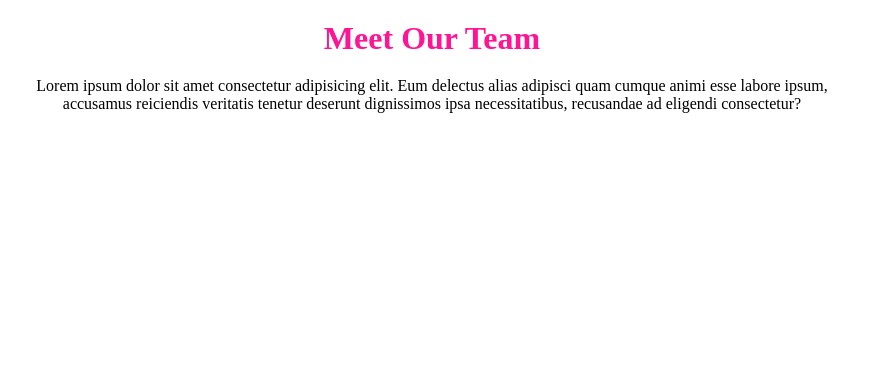
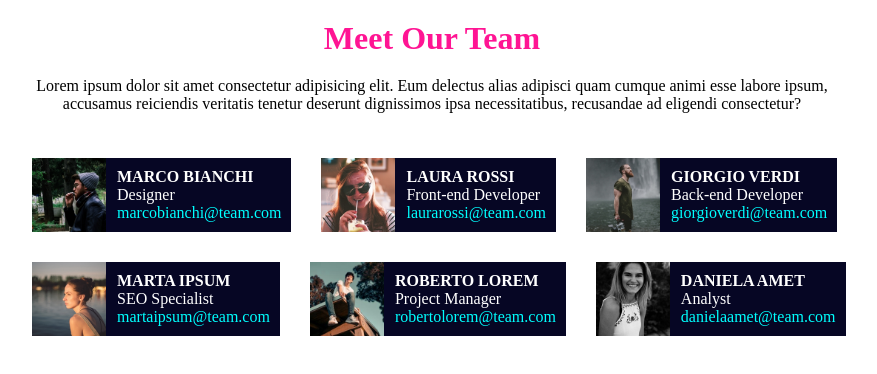
Before and after one commit to Ant0C/html-css-float-cards, a plain HTML site: page index.html in a window 1280 px wide. Shown: the whole page, without its empty margins (208-1085 px from the left). Drawn offline with Linux system fonts and the light colour scheme.

Commit message:
costruzione layout

```diff
--- a/css/app.css
+++ b/css/app.css
@@ -4,7 +4,7 @@
     margin: 0;
 }
 
-.main{
+.body{
     margin: 0 auto;
     max-width: 900px;
     padding: 20px;
@@ -17,6 +17,38 @@ h1 {
     color: deeppink;
 }
 
-h1,p{
+h1,.test{
     text-align: center;
 }
+
+.main{
+    margin-top: 15px;
+}
+
+.container::after{
+    content:"";
+    display: table;
+    clear: both;
+}
+
+.img1,.img2,.img3,.img4,.img5,.img6{
+    float: left;
+    width: 74px;
+}
+
+.card{
+    float: left;
+    margin-left: 30px;
+    margin-top: 30px;
+    background-color: rgb(6, 6, 36);
+}
+
+.dati{
+    padding: 10px;
+    padding-left: 85px;
+    color: white;
+}
+
+.email{
+    color: aqua;
+}
--- a/index.html
+++ b/index.html
@@ -8,16 +8,70 @@
     <title>Float Cards</title>
 </head>
 
-    <body class="main">
+    <body class="body">
         <header>
             <h1>Meet Our Team</h1>
-            <p>
+            <p class="test">
                 Lorem ipsum dolor sit amet consectetur adipisicing elit. Eum delectus alias adipisci quam cumque animi esse labore ipsum, accusamus reiciendis veritatis tenetur deserunt dignissimos ipsa necessitatibus, recusandae ad eligendi consectetur?
             </p>
         </header>
 
-        <main>
+        <main class="main">
             <div class="container">
+
+                <div class="card">
+                    <img src="img/male1.png" alt="male1" class="img1">
+                    <div class="dati">
+                        <Strong>MARCO BIANCHI</Strong>
+                        <p>Designer</p>
+                        <p class="email">marcobianchi@team.com</p>
+                    </div>
+                </div>
+
+                <div class="card">
+                    <img src="img/female1.png" alt="famale1" class="img2">
+                    <div class="dati">
+                        <Strong>LAURA ROSSI</Strong>
+                        <p>Front-end Developer</p>
+                        <p class="email">laurarossi@team.com</p>
+                    </div>
+                </div>
+
+                <div class="card">
+                    <img src="img/male2.png" alt="male2" class="img3">
+                    <div class="dati">
+                        <Strong>GIORGIO VERDI</Strong>
+                        <p>Back-end Developer</p>
+                        <p class="email">giorgioverdi@team.com</p>
+                    </div>
+                </div>
+
+                <div class="card">
+                    <img src="img/female2.png" alt="female2" class="img4">
+                    <div class="dati">
+                        <Strong>MARTA IPSUM</Strong>
+                        <p>SEO Specialist</p>
+                        <p class="email">martaipsum@team.com</p>
+                    </div>
+                </div>
+
+                <div class="card">
+                    <img src="img/male3.png" alt="male3" class="img5">
+                    <div class="dati">
+                        <Strong>ROBERTO LOREM</Strong>
+                        <p>Project Manager</p>
+                        <p class="email">robertolorem@team.com</p>
+                    </div>
+                </div>
+
+                <div class="card">
+                    <img src="img/female3.png" alt="famale3" class="img6">
+                    <div class="dati">
+                        <Strong>DANIELA AMET</Strong>
+                        <p>Analyst</p>
+                        <p class="email">danielaamet@team.com</p>
+                    </div>
+                </div>
 
             </div>
         </main>
```
